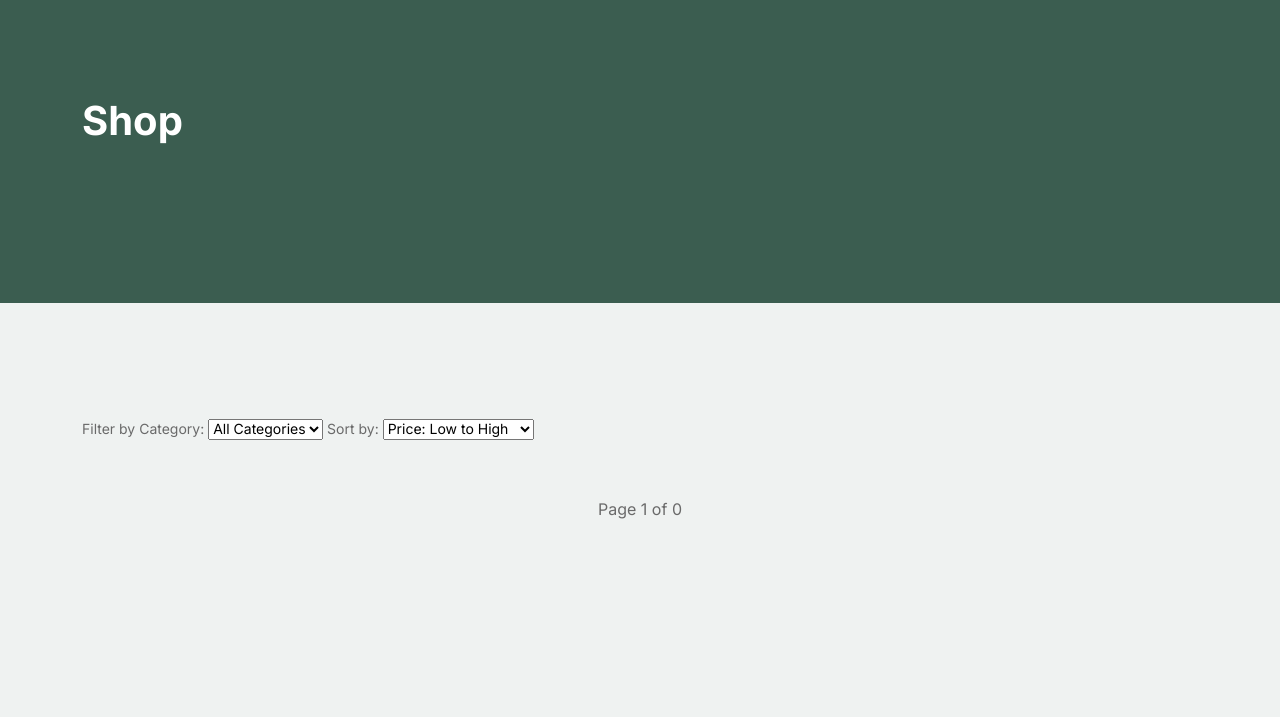
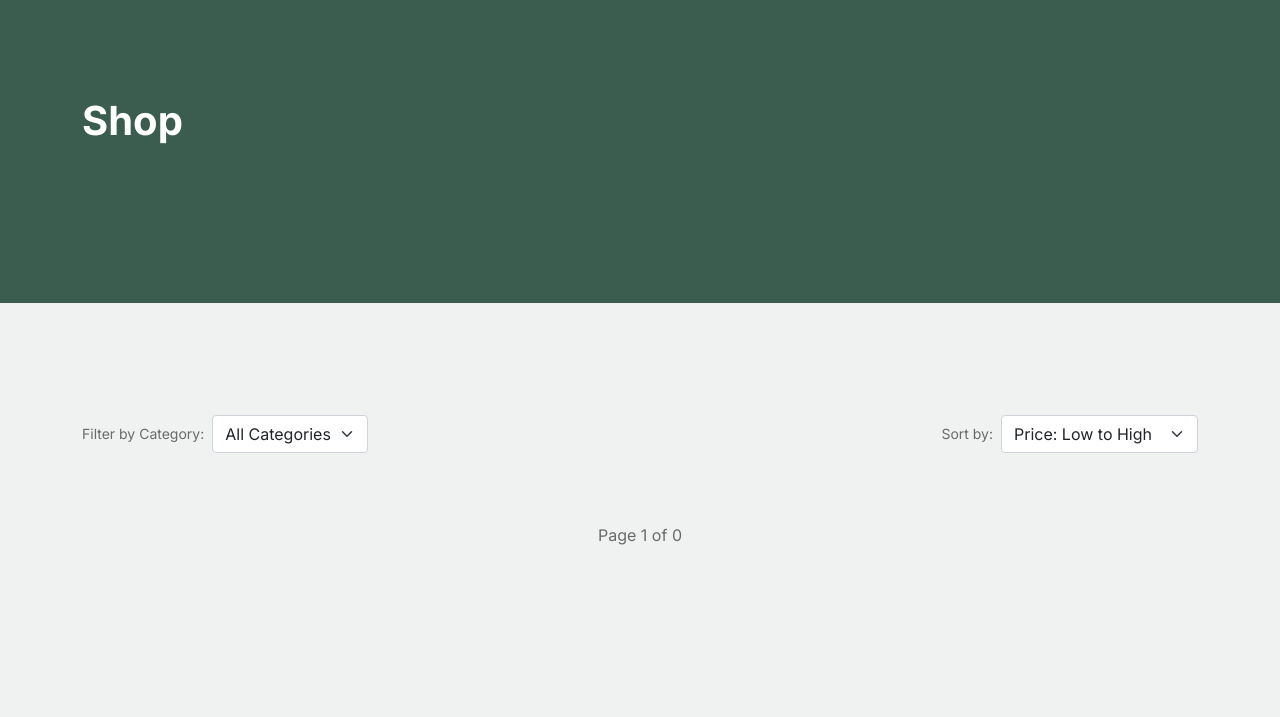
Before and after one commit to nabillassyfa/web-Olshop, a Flask app: page /shop in a window 1280 px wide. Shown: the part 85-802 px from the top of the page. Run offline with Flask 3, Linux system fonts and the light colour scheme; data that the repository does not hold is empty; some libraries are stand-ins or nearby versions.

Commit message:
benerin css

```diff
--- a/User/templates/checkout.html
+++ b/User/templates/checkout.html
@@ -253,7 +253,7 @@
 							<h3 class="h6 mb-0"><a class="d-block" data-bs-toggle="collapse" href="#collapsebank" role="button" aria-expanded="false" aria-controls="collapsebank">Metode Pembayaran</a></h3>
 							<div class="collapse" id="collapsebank">
 								<div class="py-2">
-									<select name="payment_method" required>
+									<select name="payment_method" class="form-select w-auto me-4" required>
 										<option value="Transfer Bank">Transfer Bank</option>
 										<option value="Credit Card">Credit Card</option>
 										<option value="Cash on Delivery">Cash on Delivery</option>
--- a/User/templates/index.html
+++ b/User/templates/index.html
@@ -227,7 +227,7 @@
 
 												<div class="author-info">
 													<div class="author-pic">
-														<img src="images/person-1.png" alt="Maria Jones" class="img-fluid">
+														<img src="{{ url_for('static', filename='images/person-1.png') }}" alt="Maria Jones" class="img-fluid">
 													</div>
 													<h3 class="font-weight-bold">Maria Jones</h3>
 													<span class="position d-block mb-3">CEO, Co-Founder, XYZ Inc.</span>
@@ -250,7 +250,7 @@
 
 												<div class="author-info">
 													<div class="author-pic">
-														<img src="images/person-1.png" alt="Maria Jones" class="img-fluid">
+														<img src="{{ url_for('static', filename='images/person-1.png') }}" alt="Maria Jones" class="img-fluid">
 													</div>
 													<h3 class="font-weight-bold">Maria Jones</h3>
 													<span class="position d-block mb-3">CEO, Co-Founder, XYZ Inc.</span>
@@ -273,7 +273,7 @@
 
 												<div class="author-info">
 													<div class="author-pic">
-														<img src="images/person-1.png" alt="Maria Jones" class="img-fluid">
+														<img src="{{ url_for('static', filename='images/person-1.png') }}" alt="Maria Jones" class="img-fluid">
 													</div>
 													<h3 class="font-weight-bold">Maria Jones</h3>
 													<span class="position d-block mb-3">CEO, Co-Founder, XYZ Inc.</span>
--- a/User/templates/shop.html
+++ b/User/templates/shop.html
@@ -93,24 +93,29 @@
 		<div class="untree_co-section product-section before-footer-section">
 			<div class="container">
 				<!-- Category Filter Form -->
-				<form method="get" action="{{ url_for('shop') }}" class="mb-4">
-					<label for="category">Filter by Category:</label>
-					<select name="category" id="category" onchange="this.form.submit()">
+				<div class="d-flex justify-content-between align-items-center mb-3">
+					<!-- Category Filter Form -->
+					<form method="get" action="{{ url_for('shop') }}" class="d-flex align-items-center mb-4">
+						<label for="category" class="me-2">Filter by Category:</label>
+						<select name="category" id="category" class="form-select w-auto me-4" onchange="this.form.submit()">
 							<option value="">All Categories</option>
 							{% for cat in kategori %}
 								<option value="{{ cat }}" {% if cat == selected_category %}selected{% endif %}>{{ cat }}</option>
 							{% endfor %}
 						</select>
+					</form>
 
-					<!-- Sorting Options -->
-					<label for="sort_by">Sort by:</label>
-					<select name="sort_by" id="sort_by" onchange="this.form.submit()">
+					<!-- Sorting Options Form -->
+					<form method="get" action="{{ url_for('shop') }}" class="d-flex align-items-center mb-4">
+						<label for="sort_by" class="me-2">Sort by:</label>
+						<select name="sort_by" id="sort_by" class="form-select w-auto" onchange="this.form.submit()">
 							<option value="price_asc" {% if sort_by == 'price_asc' %}selected{% endif %}>Price: Low to High</option>
 							<option value="price_desc" {% if sort_by == 'price_desc' %}selected{% endif %}>Price: High to Low</option>
 							<option value="rating_desc" {% if sort_by == 'rating_desc' %}selected{% endif %}>Rating: High to Low</option>
 							<option value="rating_asc" {% if sort_by == 'rating_asc' %}selected{% endif %}>Rating: Low to High</option>
 						</select>
 					</form>
+				</div>
 
 				<!-- Product Display -->
 				<div class="row">
```
Lines whose indentation alone changed are shown as unchanged.
